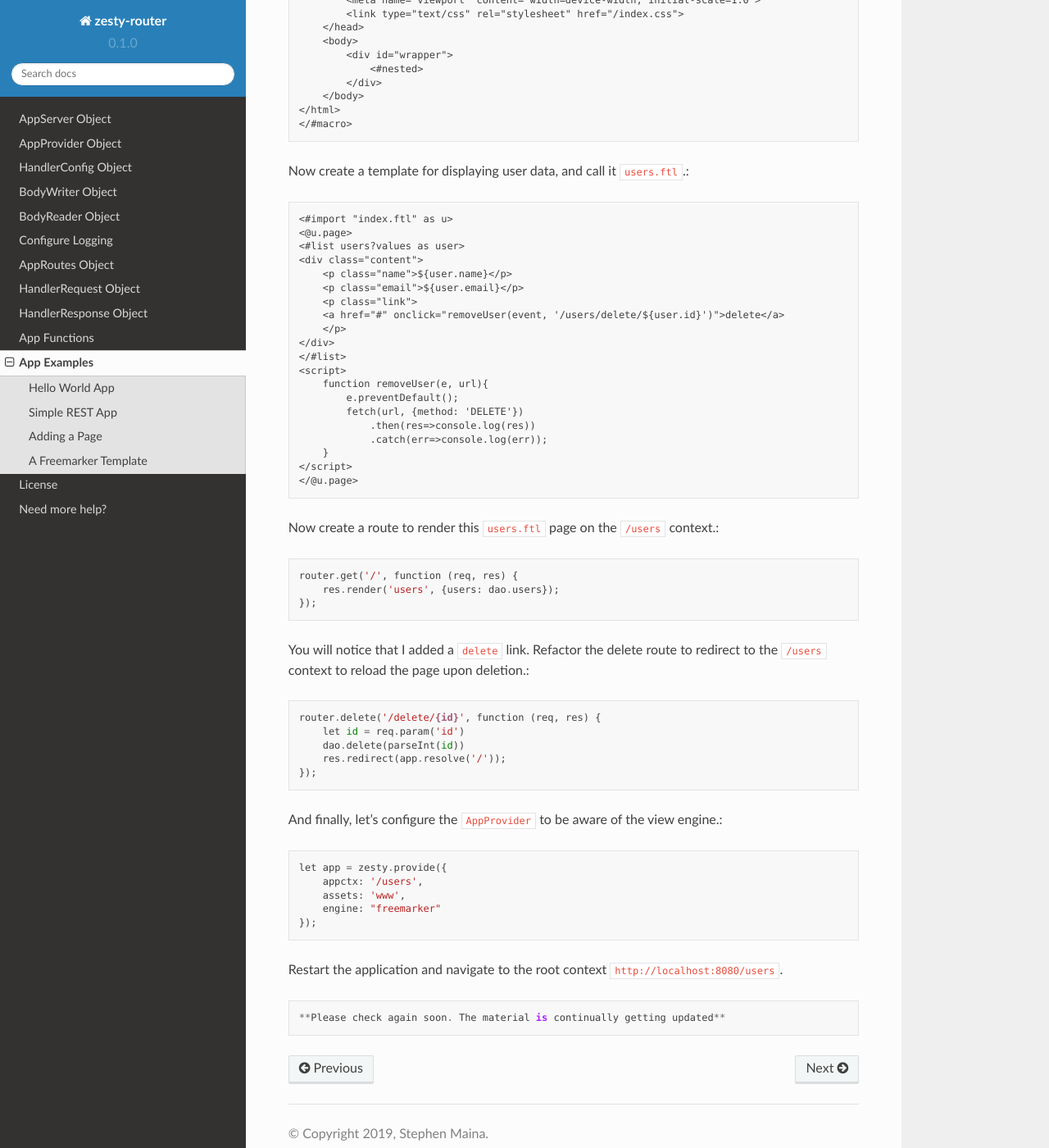
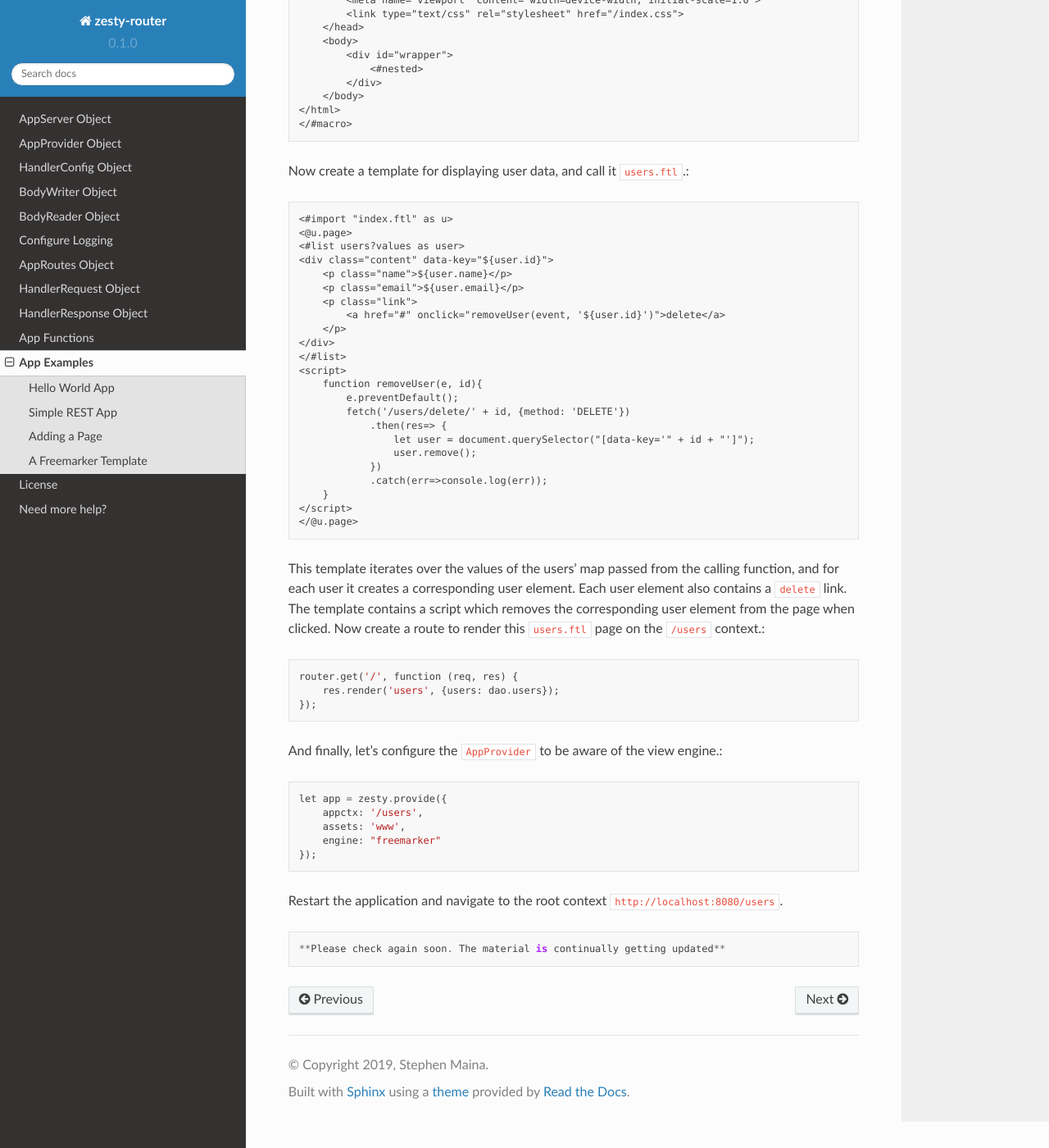
Before and after one commit to m41na/zesty-router, a Sphinx documentation site: the page built from docs/source/app_examples.rst, in a window 1280 px wide and 1400 px high, scrolled down 6972 px. Shown: the whole window at 82% size. Built offline with Sphinx 7.4.7 and the Read the Docs theme 2.0.0, drawn with Linux system fonts in a browser that asks for light colours.

Commit message:
fixing material about deleting user element in simple rest example

```diff
--- a/docs/source/app_examples.rst
+++ b/docs/source/app_examples.rst
@@ -373,37 +373,33 @@
     <#import "index.ftl" as u>
     <@u.page>
     <#list users?values as user>
-    <div class="content">
+    <div class="content" data-key="${user.id}">
         <p class="name">${user.name}</p>
         <p class="email">${user.email}</p>
         <p class="link">
-        <a href="#" onclick="removeUser(event, '/users/delete/${user.id}')">delete</a>
+            <a href="#" onclick="removeUser(event, '${user.id}')">delete</a>
         </p>
     </div>
     </#list>
     <script>
-        function removeUser(e, url){
+        function removeUser(e, id){
             e.preventDefault();
-            fetch(url, {method: 'DELETE'})
-                .then(res=>console.log(res))
+            fetch('/users/delete/' + id, {method: 'DELETE'})
+                .then(res=> {
+                    let user = document.querySelector("[data-key='" + id + "']");
+                    user.remove();
+                })
                 .catch(err=>console.log(err));
         }
     </script>
     </@u.page>
 
-Now create a route to render this :code:`users.ftl` page on the :code:`/users` context.::
+This template iterates over the values of the users' map passed from the calling function, and for each user it creates a corresponding
+user element. Each user element also contains a :code:`delete` link. The template contains a script which removes the corresponding user
+element from the page when clicked. Now create a route to render this :code:`users.ftl` page on the :code:`/users` context.::
 
     router.get('/', function (req, res) {
         res.render('users', {users: dao.users});
-    });
-
-You will notice that I added a :code:`delete` link. Refactor the delete route to redirect to the :code:`/users`
-context to reload the page upon deletion.::
-
-    router.delete('/delete/{id}', function (req, res) {
-        let id = req.param('id')
-        dao.delete(parseInt(id))
-        res.redirect(app.resolve('/'));
     });
 
 And finally, let's configure the :code:`AppProvider` to be aware of the view engine.::
```
Also changed, not shown: 7 other files.
